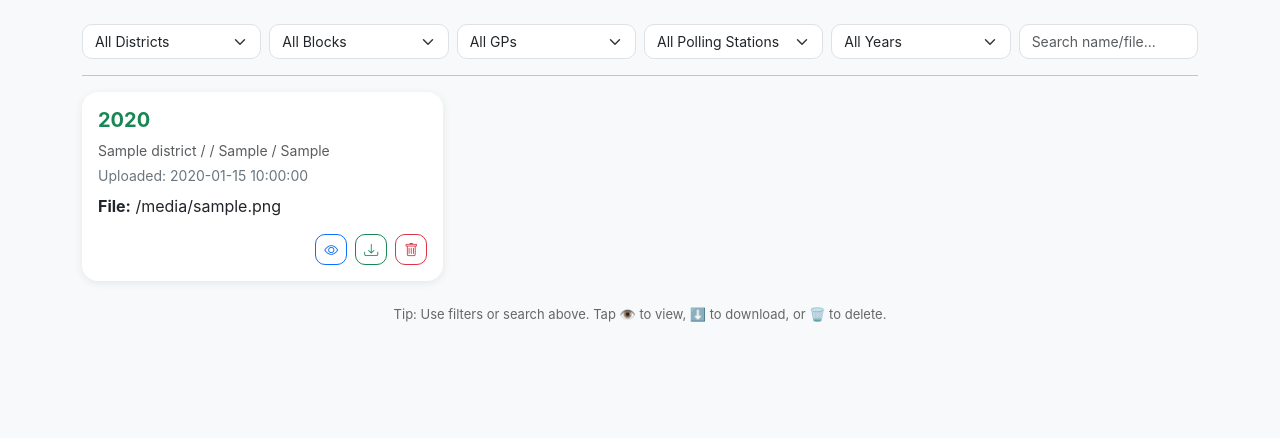
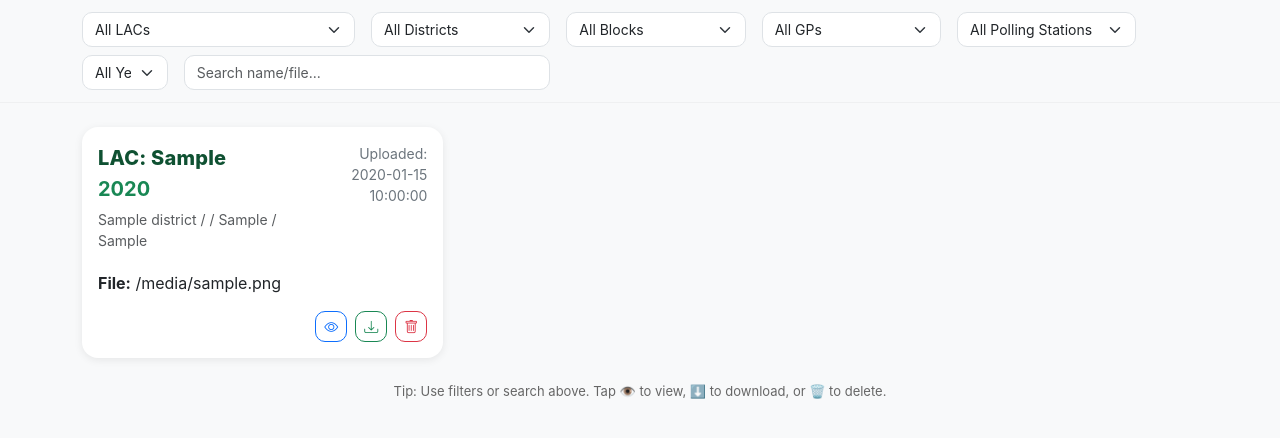
Before and after one commit to Bijush/Voterlist, a Flask app: template templates/index_voterlist.html in a window 1280 px wide. Shown: the part 56-494 px from the top of the page. Run offline with Flask 3, Linux system fonts and the light colour scheme; the template is opened without the code that fills it: most values are stand-ins (such as "Sample title", 1, 10 or a date in 2020); parts of the project's set-up code (start-up, migrations or seed data) failed here and were passed over.

Commit message:
Update index_voterlist.html

```diff
--- a/templates/index_voterlist.html
+++ b/templates/index_voterlist.html
@@ -11,6 +11,8 @@
       background-color: #f8f9fa;
       font-family: "Inter", sans-serif;
     }
+
+    /* NAV */
     .navbar {
       background-color: #1b5e20;
     }
@@ -18,15 +20,35 @@
       font-weight: 600;
       color: #fff !important;
     }
+
+    /* Sticky filter bar */
+    .filter-bar {
+      position: sticky;
+      top: 0;
+      z-index: 1020; /* above content but below navbar if needed */
+      background: rgba(248,249,250,0.96); /* slight transparency so it blends */
+      backdrop-filter: blur(4px);
+      padding: 12px 0;
+      border-bottom: 1px solid rgba(0,0,0,0.04);
+    }
+
+    .filter-inner {
+      gap: 8px;
+      align-items: center;
+    }
+
     .filter-select {
       border-radius: 10px;
       font-size: 14px;
     }
+
+    /* Card */
     .voter-card {
       border-radius: 16px;
       box-shadow: 0 2px 8px rgba(0,0,0,0.08);
       border: none;
       transition: transform 0.2s;
+      min-height: 170px;
     }
     .voter-card:hover {
       transform: translateY(-3px);
@@ -45,9 +67,27 @@
     .upload-btn:hover {
       background-color: #1b5e20;
     }
+
+    /* LAC prominent display */
+    .lac-badge {
+      font-weight: 800;
+      font-size: 18px;
+      color: #0f5132; /* dark green */
+      letter-spacing: 0.2px;
+    }
+    @media (min-width: 768px) {
+      .lac-badge { font-size: 20px; }
+    }
+
     .tip {
       font-size: 13px;
       color: #666;
+    }
+
+    /* small UI nicety: optgroup style for desktop */
+    select.filter-select optgroup {
+      font-weight: 700;
+      color: #333;
     }
   </style>
 </head>
@@ -63,8 +103,17 @@
     </div>
   </nav>
 
-  <div class="container my-4">
-    <div class="row g-2">
+  <div class="filter-bar">
+    <div class="container">
+      <div class="row align-items-center filter-inner gx-2">
+        <!-- LAC dropdown will be populated (grouped & sorted) by JS using lacGroups -->
+        <div class="col-12 col-md-3">
+          <select id="lacFilter" class="form-select filter-select">
+            <option value="">All LACs</option>
+            <!-- JS will insert <optgroup>... options ...</optgroup> here -->
+          </select>
+        </div>
+
         <div class="col-6 col-md-2">
           <select id="districtFilter" class="form-select filter-select">
             <option value="">All Districts</option>
@@ -73,6 +122,7 @@
             {% endfor %}
           </select>
         </div>
+
         <div class="col-6 col-md-2">
           <select id="blockFilter" class="form-select filter-select">
             <option value="">All Blocks</option>
@@ -81,6 +131,7 @@
             {% endfor %}
           </select>
         </div>
+
         <div class="col-6 col-md-2">
           <select id="gpFilter" class="form-select filter-select">
             <option value="">All GPs</option>
@@ -89,6 +140,7 @@
             {% endfor %}
           </select>
         </div>
+
         <div class="col-6 col-md-2">
           <select id="pollingFilter" class="form-select filter-select">
             <option value="">All Polling Stations</option>
@@ -97,7 +149,8 @@
             {% endfor %}
           </select>
         </div>
-      <div class="col-6 col-md-2">
+
+        <div class="col-6 col-md-1">
           <select id="yearFilter" class="form-select filter-select">
             <option value="">All Years</option>
             {% for e in entries|unique(attribute='year') %}
@@ -105,16 +158,19 @@
             {% endfor %}
           </select>
         </div>
-      <div class="col-6 col-md-2">
+
+        <div class="col-12 col-md-4 mt-2 mt-md-0">
           <input type="text" id="searchBox" class="form-control filter-select" placeholder="Search name/file...">
         </div>
       </div>
+    </div>
+  </div>
 
-    <hr class="my-3">
-
+  <div class="container my-4">
     <div id="entriesList" class="row g-3">
       {% for e in entries %}
       <div class="col-12 col-md-6 col-lg-4 entry-card"
+           data-lac="{{ e.lac_no }}"
            data-district="{{ e.district }}"
            data-block="{{ e.block }}"
            data-gp="{{ e.gp }}"
@@ -122,19 +178,31 @@
            data-year="{{ e.year }}"
            data-name="{{ e.filename|lower }}">
         <div class="card voter-card p-3">
+          <div class="d-flex justify-content-between align-items-start">
+            <div>
+              <div class="lac-badge mb-1">LAC: {{ e.lac_no }}</div>
               <h5 class="fw-bold text-success mb-2">
                 {{ e.year or "Unknown Year" }}
               </h5>
               <div class="small text-muted mb-1">
                 {{ e.district }} / {{ e.block }} / {{ e.gp }} / {{ e.polling_station }}
               </div>
-          <div class="small text-secondary">Uploaded: {{ e.uploaded_at }}</div>
-          <div class="mt-2"><strong>File:</strong> {{ e.filename }}</div>
+            </div>
+            <div class="text-end small text-secondary">
+              Uploaded:<br>{{ e.uploaded_at }}
+            </div>
+          </div>
+
+          <div class="mt-3"><strong>File:</strong> {{ e.filename }}</div>
+
           <div class="d-flex justify-content-end gap-2 mt-3">
             {% if e.public_url %}
-            <a href="{{ e.public_url }}" target="_blank" class="btn btn-outline-primary btn-sm btn-action" title="View"><i class="bi bi-eye"></i></a>
+            <a href="{{ e.public_url }}" target="_blank" class="btn btn-outline-primary btn-sm btn-action" title="View">
+              <i class="bi bi-eye"></i></a>
             {% endif %}
-            <a href="{{ url_for('download_entry', entry_id=e.id) }}" class="btn btn-outline-success btn-sm btn-action" title="Download"><i class="bi bi-download"></i></a>
+            <a href="{{ url_for('download_entry', entry_id=e.id) }}" class="btn btn-outline-success btn-sm btn-action" title="Download">
+              <i class="bi bi-download"></i></a>
+
             <form action="{{ url_for('delete_entry', entry_id=e.id) }}" method="post" onsubmit="return confirm('Delete this record?');">
               <button class="btn btn-outline-danger btn-sm btn-action" title="Delete"><i class="bi bi-trash"></i></button>
             </form>
@@ -151,27 +219,117 @@
 
   <script src="https://cdn.jsdelivr.net/npm/bootstrap@5.3.2/dist/js/bootstrap.bundle.min.js"></script>
   <script>
-    const filters = ['district', 'block', 'gp', 'polling', 'year'];
+    // -------------------------
+    // Your provided LAC groups
+    // (Hardcoded from your input so dropdown is exact, grouped & sorted)
+    // -------------------------
+    const lacGroups = {
+      "Cachar": ["42-Udharbond", "117-Borkhola"],
+      "Karimganj": ["3-Ratabari", "4-Patharkandi"],
+      "Hailakandi": ["6-Hailakandi", "7-Katlicherra"]
+    };
+
+    // Utility: sort function that sorts by numeric part then by name
+    function sortLacArray(arr) {
+      return arr.slice().sort((a,b) => {
+        // a and b format: "117-Borkhola" or "3-Ratabari"
+        const pa = a.split('-', 2);
+        const pb = b.split('-', 2);
+        const na = Number(pa[0]);
+        const nb = Number(pb[0]);
+        if (!isNaN(na) && !isNaN(nb) && na !== nb) return na - nb;
+        // fallback: alphabetical
+        return a.localeCompare(b, undefined, {numeric: true, sensitivity: 'base'});
+      });
+    }
+
+    // Populate grouped LAC <select> using optgroup
+    function populateLacDropdown() {
+      const sel = document.getElementById('lacFilter');
+      // Remove previously inserted optgroups (keep the first "All LACs" option)
+      while (sel.options.length > 1) sel.remove(1);
+
+      // For each district in alphabetical order
+      const districts = Object.keys(lacGroups).sort((a,b) => a.localeCompare(b));
+      districts.forEach(district => {
+        const group = document.createElement('optgroup');
+        group.label = district;
+
+        const sortedLacs = sortLacArray(lacGroups[district]);
+        sortedLacs.forEach(lac => {
+          const opt = document.createElement('option');
+          opt.value = lac; // e.g. "117-Borkhola"
+          opt.text = lac;  // show same format
+          group.appendChild(opt);
+        });
+
+        sel.appendChild(group);
+      });
+    }
+
+    // -------------------------
+    // Filtering logic (keeps compatibility with server-side data)
+    // -------------------------
+    const filters = ['lac', 'district', 'block', 'gp', 'polling', 'year'];
+
+    function addFilterListeners() {
       filters.forEach(f => {
-      document.getElementById(f + 'Filter').addEventListener('change', filterEntries);
+        const el = document.getElementById(f + 'Filter');
+        if (el) el.addEventListener('change', filterEntries);
       });
-    document.getElementById('searchBox').addEventListener('input', filterEntries);
+      const sb = document.getElementById('searchBox');
+      if (sb) sb.addEventListener('input', filterEntries);
+    }
 
     function filterEntries() {
       const vals = {};
-      filters.forEach(f => vals[f] = document.getElementById(f + 'Filter').value.toLowerCase());
-      const search = document.getElementById('searchBox').value.toLowerCase();
+      filters.forEach(f => {
+        const el = document.getElementById(f + 'Filter');
+        vals[f] = el ? el.value.toLowerCase() : '';
+      });
+
+      const search = (document.getElementById('searchBox')?.value || '').toLowerCase();
+
       document.querySelectorAll('.entry-card').forEach(card => {
+        const cardLac = (card.dataset.lac || '').toLowerCase();
         const match =
-          (!vals.district || card.dataset.district.toLowerCase() === vals.district) &&
-          (!vals.block || card.dataset.block.toLowerCase() === vals.block) &&
-          (!vals.gp || card.dataset.gp.toLowerCase() === vals.gp) &&
-          (!vals.polling || card.dataset.polling.toLowerCase() === vals.polling) &&
-          (!vals.year || card.dataset.year.toLowerCase() === vals.year) &&
-          (!search || card.dataset.name.includes(search));
+          (!vals.lac || cardLac === vals.lac) &&
+          (!vals.district || (card.dataset.district || '').toLowerCase() === vals.district) &&
+          (!vals.block || (card.dataset.block || '').toLowerCase() === vals.block) &&
+          (!vals.gp || (card.dataset.gp || '').toLowerCase() === vals.gp) &&
+          (!vals.polling || (card.dataset.polling || '').toLowerCase() === vals.polling) &&
+          (!vals.year || (card.dataset.year || '').toLowerCase() === vals.year) &&
+          (!search || (card.dataset.name || '').includes(search));
+
         card.style.display = match ? '' : 'none';
       });
     }
+
+    // Initialize on DOM ready
+    document.addEventListener('DOMContentLoaded', () => {
+      populateLacDropdown();
+      addFilterListeners();
+
+      // If you want the LAC dropdown also to reflect actual LACs found in entries,
+      // uncomment below to add any missing LACs found in entries to the dropdown.
+      // (Keeping commented — use only if needed.)
+
+      const presentLacs = new Set(Array.from(document.querySelectorAll('.entry-card')).map(c => c.dataset.lac).filter(Boolean));
+      const sel = document.getElementById('lacFilter');
+      presentLacs.forEach(lac => {
+        // check if option already exists
+        if (![...sel.options].some(o => o.value === lac)) {
+          const opt = document.createElement('option');
+          opt.value = lac;
+          opt.text = lac;
+          sel.appendChild(opt);
+        }
+      });
+
+
+      // Run a first filter pass (so initial UI is consistent)
+      filterEntries();
+    });
   </script>
 </body>
 </html>
```
Lines whose indentation alone changed are shown as unchanged.
